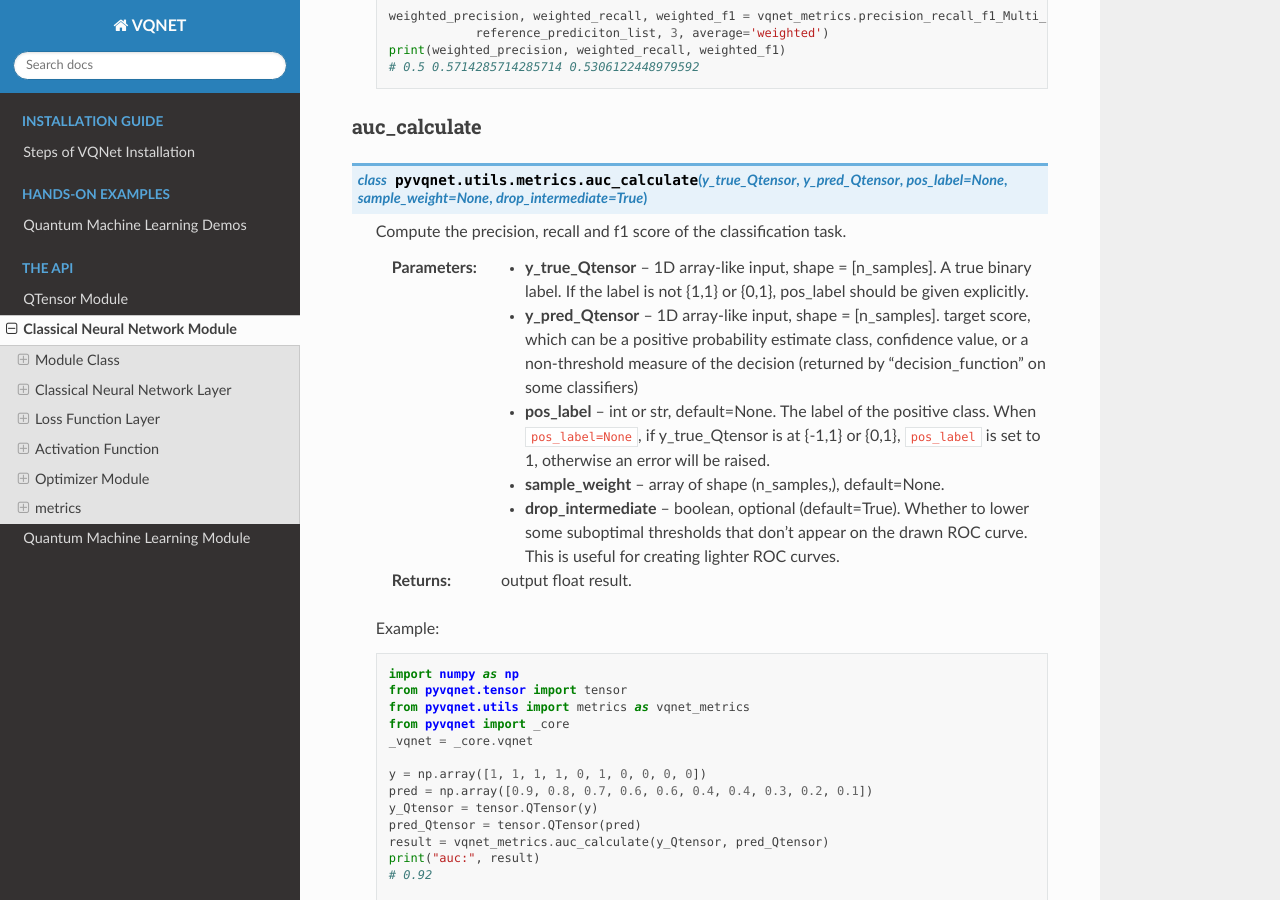
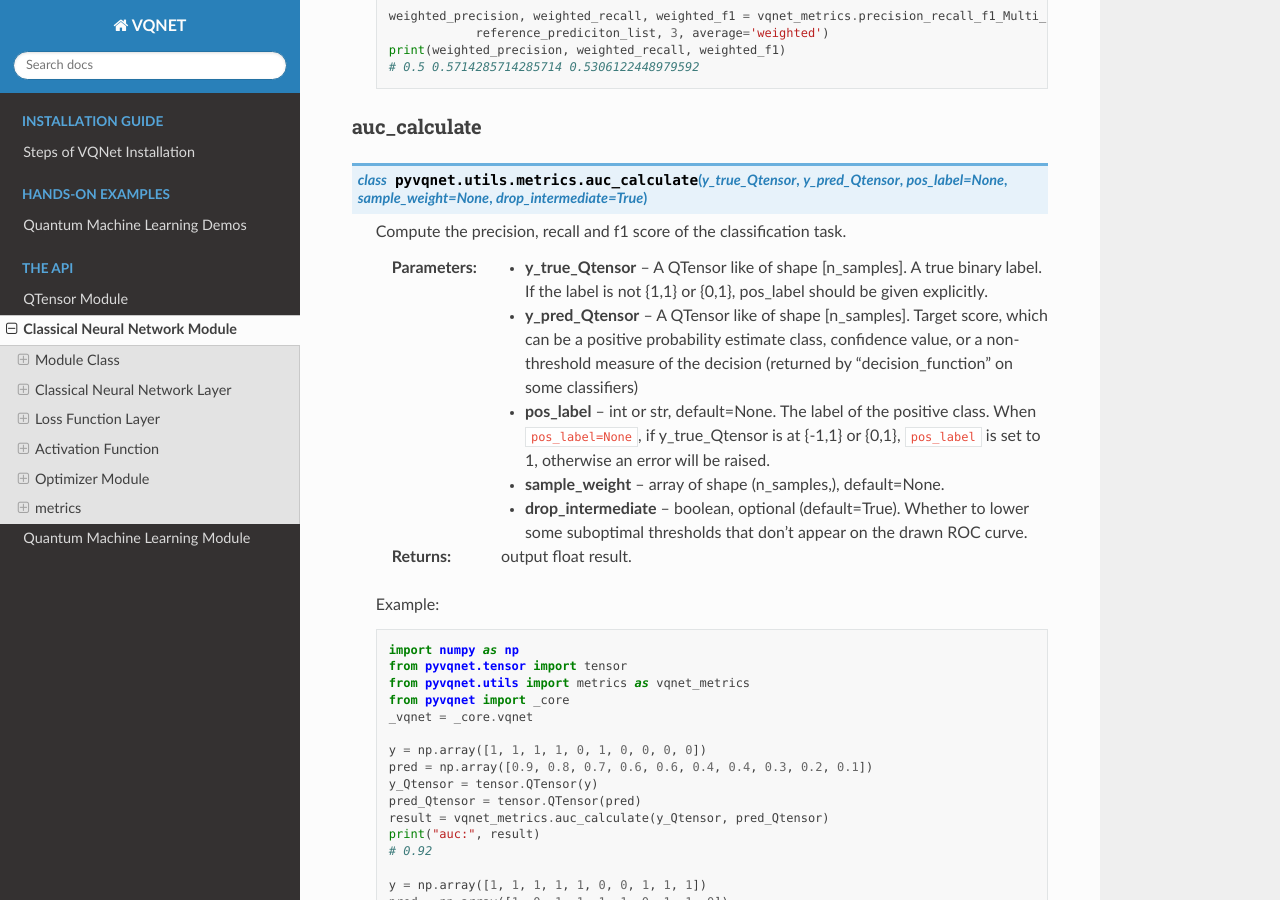
Before and after one commit to OriginQ/VQNET2.0-tutorial-en, a Sphinx documentation site: the page built from source/rst/nn.rst, in a window 1280 px wide and 900 px high, scrolled down 42868 px. Built offline with Sphinx 7.4.7 and the Read the Docs theme 2.0.0, drawn with Linux system fonts in a browser that asks for light colours; some of the changed text lies outside the part shown.

Commit message:
[ref] fix notes

```diff
--- a/source/rst/nn.rst
+++ b/source/rst/nn.rst
@@ -1861,8 +1861,8 @@
 
     MSE: Mean Squared Error.
 
-    :param y_true_Qtensor: Input of shape like (n_samples,) or (n_samples, n_outputs), true target value.
-    :param y_pred_Qtensor: Inputs of shape like (n_samples,) or (n_samples, n_outputs), estimated target values.
+    :param y_true_Qtensor: A QTensor of shape like (n_samples,) or (n_samples, n_outputs), true target value.
+    :param y_pred_Qtensor: A QTensor of shape like (n_samples,) or (n_samples, n_outputs), estimated target values.
     :return:  return with float result.
 
     Example::
@@ -1893,8 +1893,8 @@
 
     RMSE: Root Mean Squared Error.
 
-    :param y_true_Qtensor: Input of shape like (n_samples,) or (n_samples, n_outputs), true target value.
-    :param y_pred_Qtensor: Inputs of shape like (n_samples,) or (n_samples, n_outputs), estimated target values.
+    :param y_true_Qtensor: A QTensor of shape like (n_samples,) or (n_samples, n_outputs), true target value.
+    :param y_pred_Qtensor: A QTensor of shape like (n_samples,) or (n_samples, n_outputs), estimated target values.
     :return: return with float result.
 
     Example::
@@ -1926,8 +1926,8 @@
 
     MAE: Mean Absolute Error.
 
-    :param y_true_Qtensor: Input of shape like (n_samples,) or (n_samples, n_outputs), true target value.
-    :param y_pred_Qtensor: Inputs of shape like (n_samples,) or (n_samples, n_outputs), estimated target values.
+    :param y_true_Qtensor: A QTensor of shape like (n_samples,) or (n_samples, n_outputs), true target value.
+    :param y_pred_Qtensor: A QTensor of shape like (n_samples,) or (n_samples, n_outputs), estimated target values.
     :return:  return with float result.
 
     Example::
@@ -1962,8 +1962,8 @@
     One that always predicts the expected value of y,
     ignoring the input features, will get an R^2 score of 0.0.
 
-    :param y_true_Qtensor: Input of shape like (n_samples,) or (n_samples, n_outputs), true target value.
-    :param y_pred_Qtensor: Inputs of shape like (n_samples,) or (n_samples, n_outputs), estimated target values.
+    :param y_true_Qtensor: A QTensor of shape like (n_samples,) or (n_samples, n_outputs), true target value.
+    :param y_pred_Qtensor: A QTensor of shape like (n_samples,) or (n_samples, n_outputs), estimated target values.
     :param sample_weight: Array of shape like (n_samples,), optional sample weight.
     :return: return with float result.
 
@@ -1995,8 +1995,8 @@
 
     Calculate the precision, recall and F1 score of the predicted values under the 2-classification task. The predicted and true values need to be QTensors of similar shape (n_samples, ), with a value of 0 or 1, representing the labels of the two classes.
 
-    :param y_true_Qtensor: 1D array-like input, true target value.
-    :param y_pred_Qtensor: 1D array-like input, estimated target value.
+    :param y_true_Qtensor: A 1D QTensor, true target value.
+    :param y_pred_Qtensor: A 1D QTensor, estimated target value.
 
     :returns:
         - precision - precision result
@@ -2027,8 +2027,8 @@
 
     Precision, recall, and F1 score calculations for multi-classification tasks. where the predicted value and the true value are QTensors of similar shape (n_samples, ), and the values are integers from 0 to N-1, representing the labels of N classes.
 
-    :param y_true_Qtensor: 1D array-like input, true target value.
-    :param y_pred_Qtensor: 1D array-like input, estimated target value.
+    :param y_true_Qtensor: A 1D QTensor, true target value.
+    :param y_pred_Qtensor: A 1D QTensor, estimated target value.
     :param N: N classes (number of classes).
     :param average: string, ['micro', 'macro', 'weighted'].
              This parameter is required for multi-class/multi-label targets.
@@ -2100,8 +2100,8 @@
 
     Precision, recall, and F1 score calculations for multi-classification tasks. where the predicted and true values are QTensors of similar shape (n_samples, N), where the values are N-dimensional one-hot encoded label values.
 
-    :param y_true_Qtensor: 1D array-like input, true target value.
-    :param y_pred_Qtensor: 1D array-like input, estimated target value.
+    :param y_true_Qtensor: A 1D QTensor, true target value.
+    :param y_pred_Qtensor: A 1D QTensor, estimated target value.
     :param N: N classes (number of classes).
     :param average: string, ['micro', 'macro', 'weighted'].
              This parameter is required for multi-class/multi-label targets.
@@ -2174,15 +2174,15 @@
 
     Compute the precision, recall and f1 score of the classification task.
 
-    :param y_true_Qtensor: 1D array-like input, shape = [n_samples].
+    :param y_true_Qtensor: A QTensor like of shape [n_samples].
                              A true binary label. If the label is not {1,1} or {0,1}, pos_label should be given explicitly.
-    :param y_pred_Qtensor: 1D array-like input, shape = [n_samples].
-                             target score, which can be a positive probability estimate class, confidence value, or a non-threshold measure of the decision (returned by "decision_function" on some classifiers)
+    :param y_pred_Qtensor: A QTensor like of shape [n_samples].
+                             Target score, which can be a positive probability estimate class, confidence value, or a non-threshold measure of the decision (returned by "decision_function" on some classifiers)
     :param pos_label: int or str, default=None.
                      The label of the positive class. When ``pos_label=None``, if y_true_Qtensor is at {-1,1} or {0,1}, ``pos_label`` is set to 1, otherwise an error will be raised.
     :param sample_weight: array of shape (n_samples,), default=None.
     :param drop_intermediate: boolean, optional (default=True).
-                     Whether to lower some suboptimal thresholds that don't appear on the drawn ROC curve. This is useful for creating lighter ROC curves.
+                     Whether to lower some suboptimal thresholds that don't appear on the drawn ROC curve.
     :return: output float result.
 
     Example::
```
Also changed, not shown: source/rst/qml_demo.rst (+4 -4 lines).
